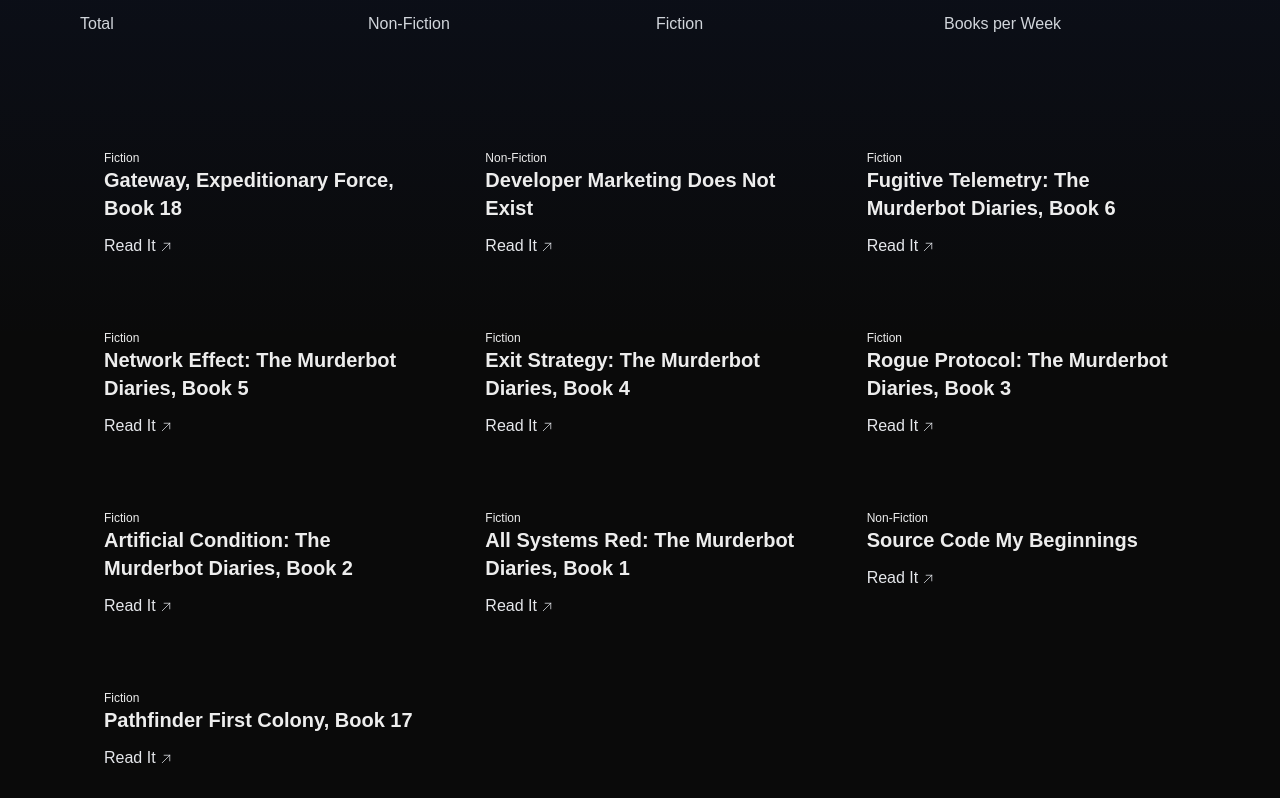
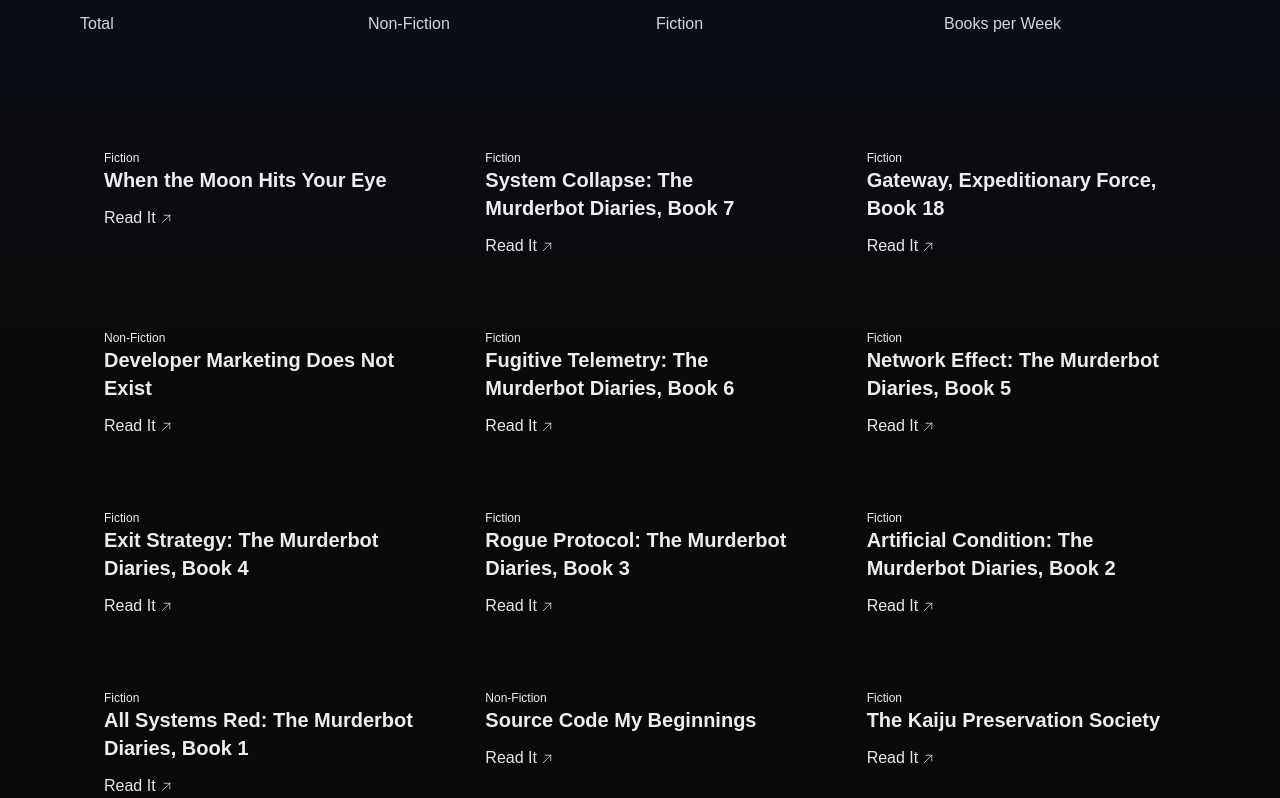
Before and after one commit to osbornm/osbornm.github.io, a Next.js app: page /bookshelf in a window 1280 px wide. Shown: the part 462-1260 px from the top of the page. Built offline with nearby package versions, Linux system fonts and the light colour scheme.

Commit message:
Update books.ts

```diff
--- a/src/data/books.ts
+++ b/src/data/books.ts
@@ -2,6 +2,18 @@ import { Book, Category } from "./types";
 
 export const books: Array<Book> = [
   /* 2025 */
+   {
+    title: "When the Moon Hits Your Eye",
+    year: 2025,
+    category: Category.Fiction,
+    href: "https://a.co/d/hdOvFbz",
+  },
+  {
+    title: "System Collapse: The Murderbot Diaries, Book 7",
+    year: 2025,
+    category: Category.Fiction,
+    href: "https://a.co/d/5fSd8Xt",
+  },
   {
     title: "Gateway, Expeditionary Force, Book 18",
     year: 2025,
@@ -55,6 +67,12 @@ export const books: Array<Book> = [
     year: 2025,
     category: Category.NonFiction,
     href: "https://a.co/d/902xZk1",
+  },
+  {
+    title: "The Kaiju Preservation Society",
+    year: 2025,
+    category: Category.Fiction,
+    href: "https://a.co/d/drFcacJ",
   },
   {
     title: "Pathfinder First Colony, Book 17",
```
